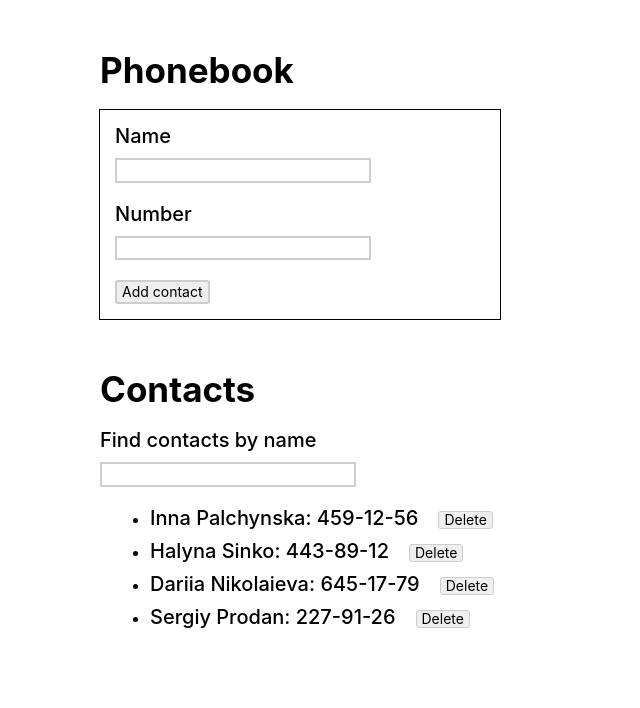
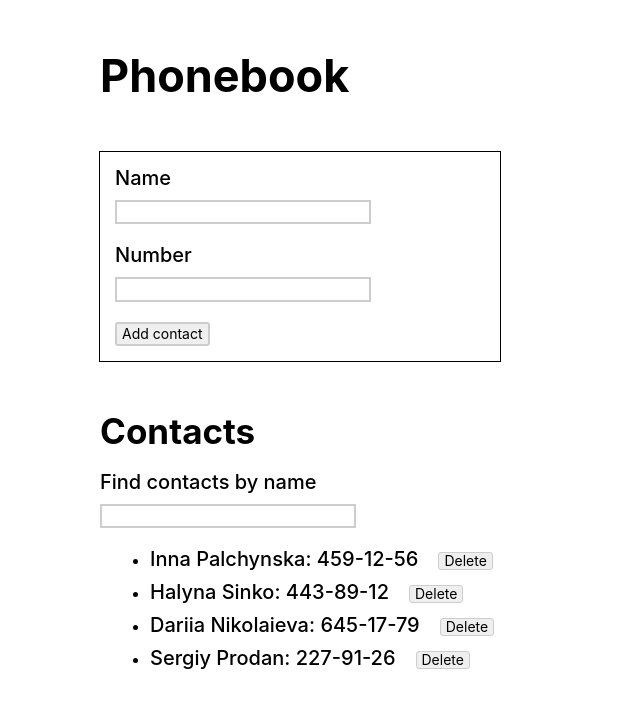
Before and after one commit to Anastasia-Solovei/goit-react-hw-02-phonebook, a React app: page / in a window 1280 px wide. Shown: the whole page, without its empty margins (0-640 px from the left). Built offline with nearby package versions, Linux system fonts and the light colour scheme.

Commit message:
fixes styles for main header of the page

```diff
--- a/src/components/App.js
+++ b/src/components/App.js
@@ -65,7 +65,8 @@ class App extends Component {
 
     return (
       <>
-        <Section title={'Phonebook'}>
+        <h1>Phonebook</h1>
+        <Section>
           <ContactForm
             onAdd={this.handleAddContact}
             onCheckContact={this.handleCheckUniqueContact}
--- a/src/styles/base.scss
+++ b/src/styles/base.scss
@@ -13,3 +13,11 @@ code {
   font-family: source-code-pro, Menlo, Monaco, Consolas, 'Courier New',
     monospace;
 }
+
+h1 {
+  margin-top: 50px;
+  margin-left: 100px;
+  margin-right: 0;
+  margin-bottom: 0;
+  font-size: 45px;
+}
```
